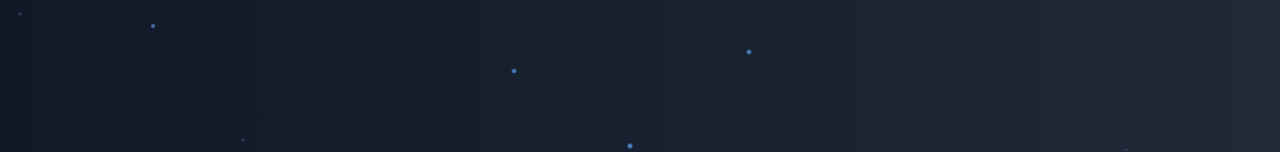
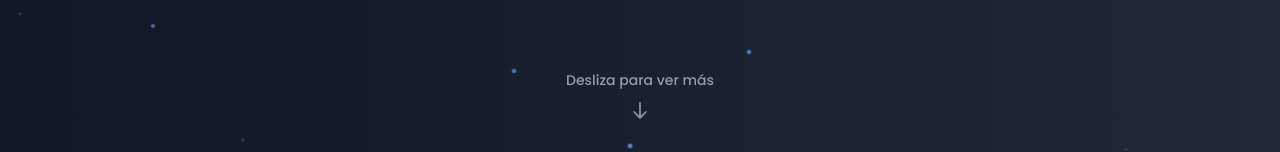
Before and after one commit to Paulfriki55/portafolio-sanchez, a Next.js app in the folder curriculum-sanchez-paul/: page / in a window 1280 px wide. Shown: the part 650-802 px from the top of the page. Built offline with nearby package versions, Linux system fonts and the light colour scheme.

Commit message:
scroll indicator

```diff
--- a/curriculum-sanchez-paul/components/Header.tsx
+++ b/curriculum-sanchez-paul/components/Header.tsx
@@ -376,6 +376,45 @@ const Header: React.FC = () => {
           </motion.div>
         ))}
       </nav>
+
+      {/* Indicador de desplazamiento */}
+      <motion.div
+        className="absolute bottom-8 left-0 right-0 flex flex-col items-center gap-2 cursor-pointer z-50"
+        initial={{ opacity: 0 }}
+        animate={{
+          opacity: [0.3, 0.7, 0.3],
+        }}
+        transition={{
+          duration: 1.5,
+          repeat: Infinity,
+          ease: "easeInOut"
+        }}
+        onClick={() => window.scrollTo({ top: window.innerHeight, behavior: 'smooth' })}
+      >
+        <span className="text-gray-300 text-xs md:text-sm font-medium">Desliza para ver más</span>
+        <motion.div
+          animate={{ y: [0, 3, 0] }}
+          transition={{
+            duration: 1,
+            repeat: Infinity,
+            ease: "easeInOut"
+          }}
+        >
+          <svg
+            className="w-4 h-4 md:w-5 md:h-5 text-gray-300"
+            fill="none"
+            stroke="currentColor"
+            viewBox="0 0 24 24"
+          >
+            <path
+              strokeLinecap="round"
+              strokeLinejoin="round"
+              strokeWidth={2}
+              d="M19 14l-7 7m0 0l-7-7m7 7V3"
+            />
+          </svg>
+        </motion.div>
+      </motion.div>
     </motion.header>
   )
 }
```
